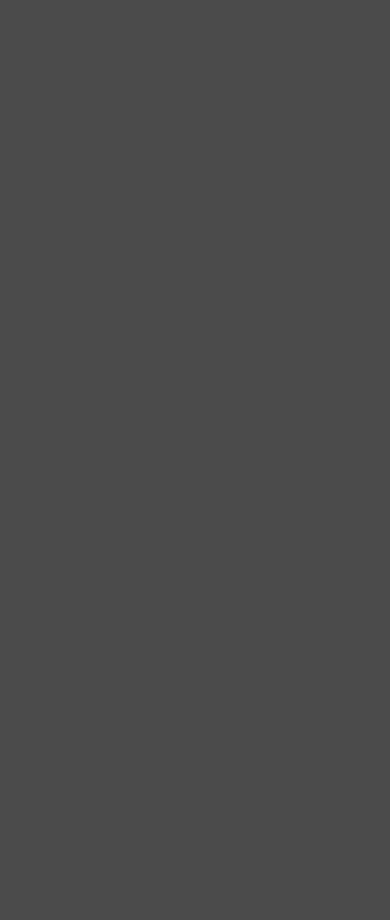
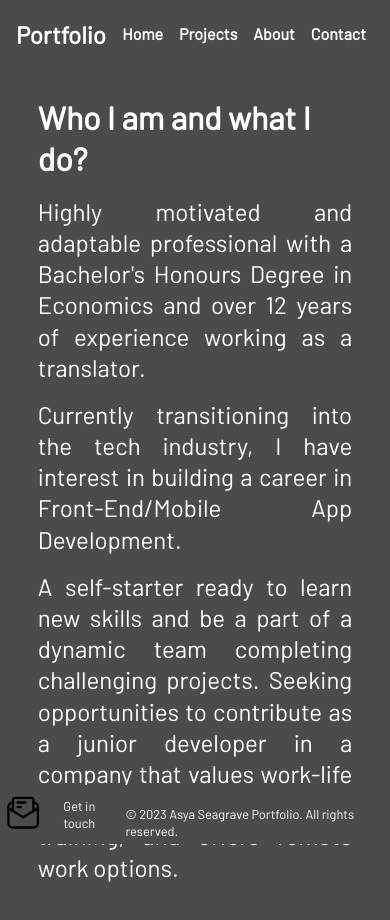
Before and after one commit to asya-seag/MyPortfolio, a React (Create React App) app: page /about in a window 390 px wide. Shown: the top 920 px of the page. Before the commit the page ends 844 px from the top, so only its background shows below. Built offline with nearby package versions, Linux system fonts and the light colour scheme.

Commit message:
changes for mobile

```diff
--- a/src/index.js
+++ b/src/index.js
@@ -5,7 +5,7 @@
 import { BrowserRouter } from 'react-router-dom';
 
 ReactDOM.render(
-  <BrowserRouter basename="//MyPortfolio/">
+  <BrowserRouter>
     <App />
   </BrowserRouter>,
   document.getElementById('root')
--- a/src/routes/AboutStyles.css
+++ b/src/routes/AboutStyles.css
@@ -40,12 +40,20 @@
 }
 
 
-@media (max-width: 50em) and (max-height: 50vh) {
+@media (max-width: 50em) {
+    .about-content {
+        align-items: center;
+        text-align: center;
+        padding: 0 10px;
+    }
+
     .about-content h2 {
-        font-size: 2.5vw 2.5vh;
+        font-size: 2rem;
+        margin-bottom: 1rem;
     }
 
     .about-content p {
-        font-size: 2.2vw 2.2vh;
+        font-size: 1.5rem;
+        margin-bottom: 1rem;
     }
 }
--- a/src/routes/ContactStyles.css
+++ b/src/routes/ContactStyles.css
@@ -48,11 +48,21 @@
 }
 
 @media (max-width: 50em) {
+  .get-in-touch-button,
+  .mobile,
+  .contact-link,
   .contact-heading {
-    font-size: 2.6rem;
+    font-size: 1.6rem;
+    margin-left: 20px;
   }
 
-  .contact-details {
-    align-items: flex-start;
+
+  .main-contact {
+    flex-direction: column;
+  }
+
+  .contact-left,
+  .contact-right {
+    margin: 0.3rem;
   }
 }
```
